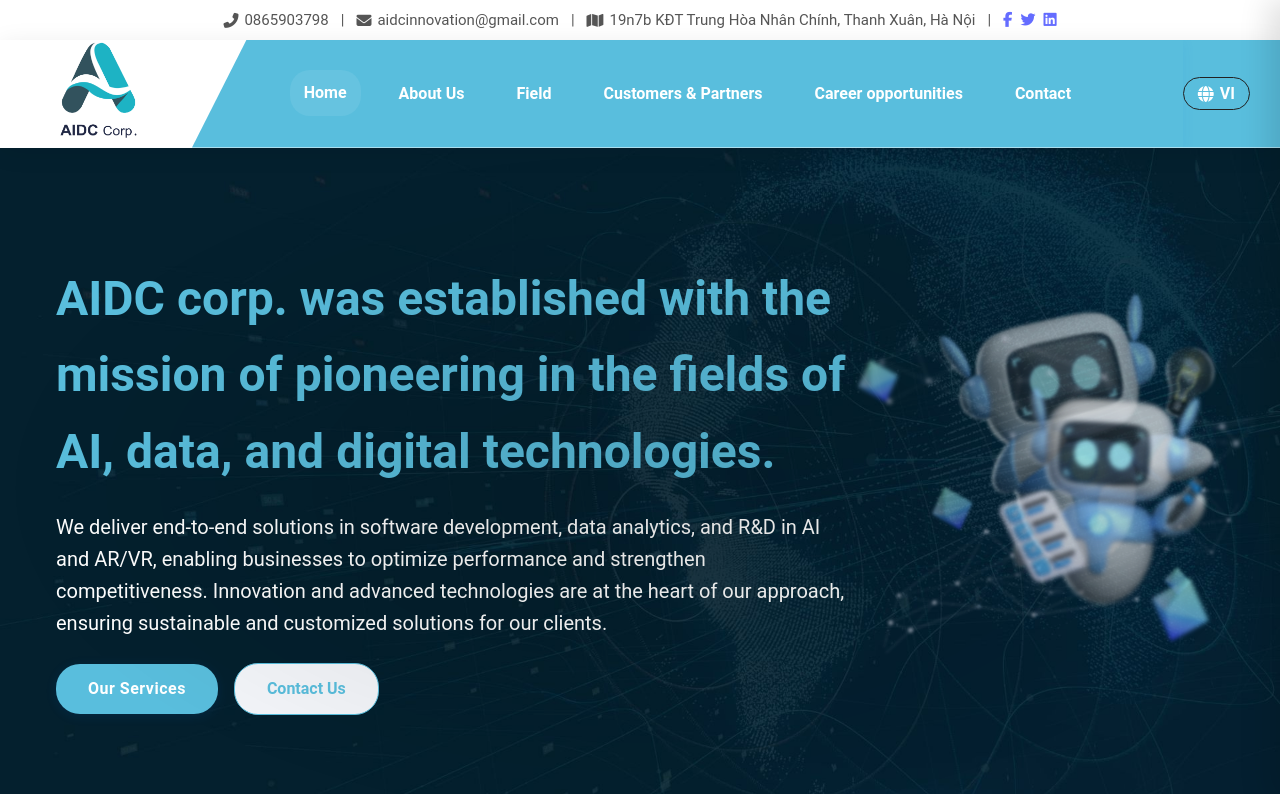
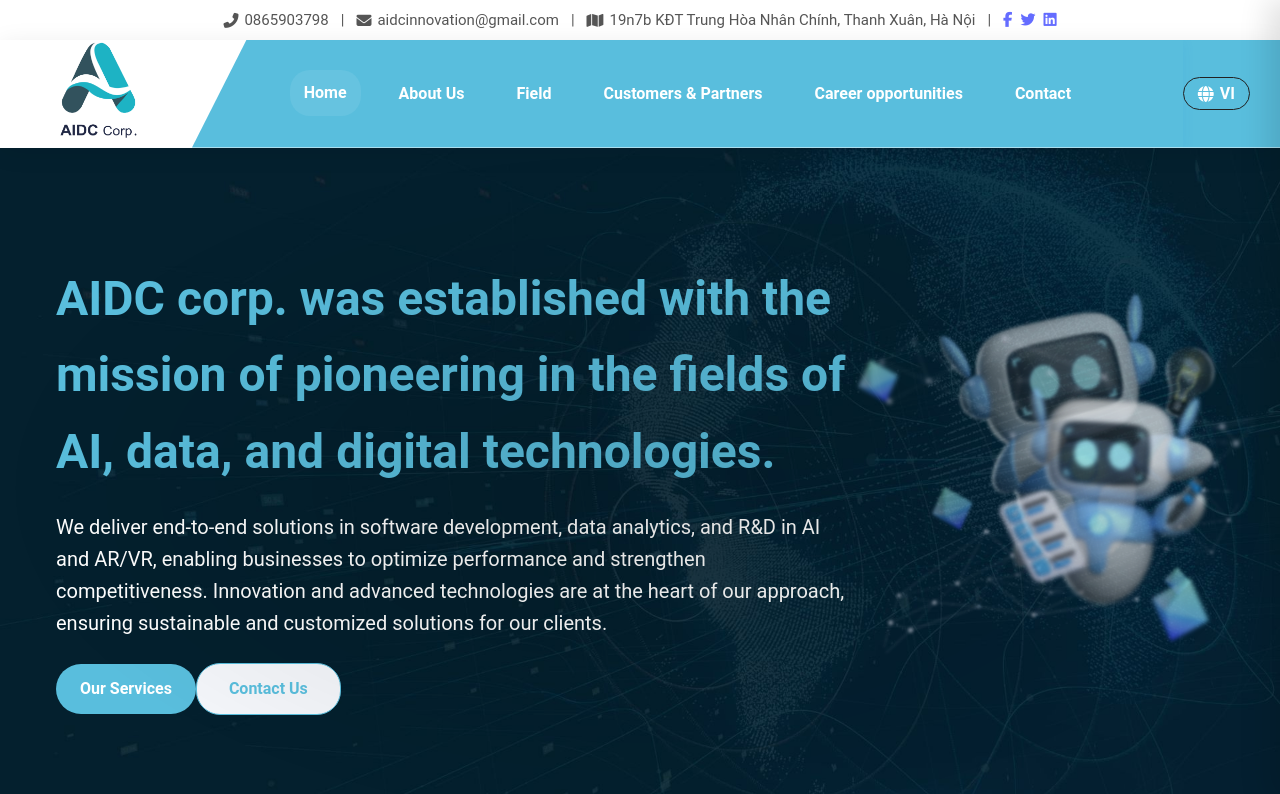
Before and after one commit to toando0212/company_FE, a React (Vite) app: page /#/ in a window 1280 px wide. Shown: the top 794 px of the page. Built offline with nearby package versions, Linux system fonts and the light colour scheme.

Commit message:
fix: about service btn at home site

```diff
--- a/src/pages/Home.tsx
+++ b/src/pages/Home.tsx
@@ -1,4 +1,5 @@
 import { Link } from "react-router-dom";
+import { HashLink } from "react-router-hash-link";
 import React, { useEffect, useRef, useState } from "react";
 import { motion, AnimatePresence } from "framer-motion";
 
@@ -14,7 +15,10 @@
 
 const images = [item1, item2, item3];
 const items = [
-  { icon: "fas fa-network-wired", text: "Modern Management & Cutting-Edge Technology" },
+  {
+    icon: "fas fa-network-wired",
+    text: "Modern Management & Cutting-Edge Technology",
+  },
   { icon: "fas fa-certificate", text: "Strong Expertise" },
   { icon: "fas fa-cogs", text: "Comprehensive & Customized Solutions" },
   { icon: "fas fa-handshake", text: "Extensive Partner Network" },
@@ -27,7 +31,9 @@
 const Home: React.FC = () => {
   const [index, setIndex] = useState(0);
   const [prevIndex, setPrevIndex] = useState<number | null>(null);
-  const [selectedCardIndex, setSelectedCardIndex] = useState<number | null>(null);
+  const [selectedCardIndex, setSelectedCardIndex] = useState<number | null>(
+    null
+  );
   const timerRef = useRef<number | null>(null);
 
   // Preload ảnh để không “nháy”
@@ -79,8 +85,8 @@
       backTitle: "Data analysis services, database construction",
       backDetails: [
         "- We provide comprehensive data analysis services and database construction to help organizations transform raw information into actionable insights.",
-        "- Our solutions ensure reliable, scalable data infrastructures that support smarter decision-making and sustainable growth."
-      ]
+        "- Our solutions ensure reliable, scalable data infrastructures that support smarter decision-making and sustainable growth.",
+      ],
     },
     {
       id: 1,
@@ -90,8 +96,8 @@
       backTitle: "Application of new technology services",
       backDetails: [
         "- We focus on harnessing the power of AI/ML, including computer vision and large language models (LLMs), to deliver intelligent, adaptive solutions.",
-        "- We help businesses integrate these cutting-edge technologies to enhance efficiency, automation, and user experiences."
-      ]
+        "- We help businesses integrate these cutting-edge technologies to enhance efficiency, automation, and user experiences.",
+      ],
     },
     {
       id: 2,
@@ -102,8 +108,8 @@
       backDetails: [
         "- Software development services",
         "- Implement product technology transfer, upgrade product versions",
-        "- R&D as per requirements"
-      ]
+        "- R&D as per requirements",
+      ],
     },
     {
       id: 3,
@@ -113,9 +119,9 @@
       backTitle: "Consulting, integrating comprehensive IT systems",
       backDetails: [
         "- We offer comprehensive IT systems, covering infrastructure, applications, and data environments.",
-        "- Our team ensures seamless connectivity between legacy and modern platforms, strengthens security, and improves system performance."
-      ]
-    }
+        "- Our team ensures seamless connectivity between legacy and modern platforms, strengthens security, and improves system performance.",
+      ],
+    },
   ];
 
   return (
@@ -141,9 +147,13 @@
                   our clients.
                 </p>
                 <div className="hero-buttons">
-                  <Link to="/services" className="btn btn-primary">
+                  <HashLink
+                    smooth
+                    to="/#core-services"
+                    className="video-link about-us-link"
+                  >
                     Our Services
-                  </Link>
+                  </HashLink>
                   <Link to="/contact" className="btn btn-secondary">
                     Contact Us
                   </Link>
@@ -188,7 +198,7 @@
                 key={card.id}
                 layoutId={`card-${card.id}`}
                 onClick={() => setSelectedCardIndex(card.id)}
-                style={{ cursor: 'pointer' }}
+                style={{ cursor: "pointer" }}
               >
                 <div className="flashcard-inner">
                   <div className="flashcard-front">
@@ -201,7 +211,8 @@
                         marginBottom: "12px",
                         borderRadius: "8px",
                         objectFit: "cover",
-                        background: card.id === 0 || card.id === 2 ? "#fff" : "none"
+                        background:
+                          card.id === 0 || card.id === 2 ? "#fff" : "none",
                       }}
                     />
                     <h2>{card.frontTitle}</h2>
@@ -257,8 +268,9 @@
             <div className="center-card">
               <div className="badge">Growing Together</div>
               <p>
-                Beyond providing services, we position ourselves as a strategic partner,
-                co-creating long-term success in the digital transformation journey.
+                Beyond providing services, we position ourselves as a strategic
+                partner, co-creating long-term success in the digital
+                transformation journey.
               </p>
             </div>
           </div>
@@ -267,8 +279,11 @@
 
       {/* Add modal popup for card details */}
       <AnimatePresence>
-        {selectedCardIndex !== null && (() => {
-          const selectedCard = flashcardsData.find(card => card.id === selectedCardIndex);
+        {selectedCardIndex !== null &&
+          (() => {
+            const selectedCard = flashcardsData.find(
+              (card) => card.id === selectedCardIndex
+            );
             return (
               <motion.div
                 className="modal-overlay"
@@ -296,7 +311,10 @@
                         marginBottom: "12px",
                         borderRadius: "8px",
                         objectFit: "cover",
-                      background: selectedCardIndex === 0 || selectedCardIndex === 2 ? "#fff" : "none"
+                        background:
+                          selectedCardIndex === 0 || selectedCardIndex === 2
+                            ? "#fff"
+                            : "none",
                       }}
                     />
                     <h2>{selectedCard?.frontTitle}</h2>
```
Also changed, not shown: 3 other files (tests, documents, lock files or other folders). Lines whose indentation alone changed are shown as unchanged.
